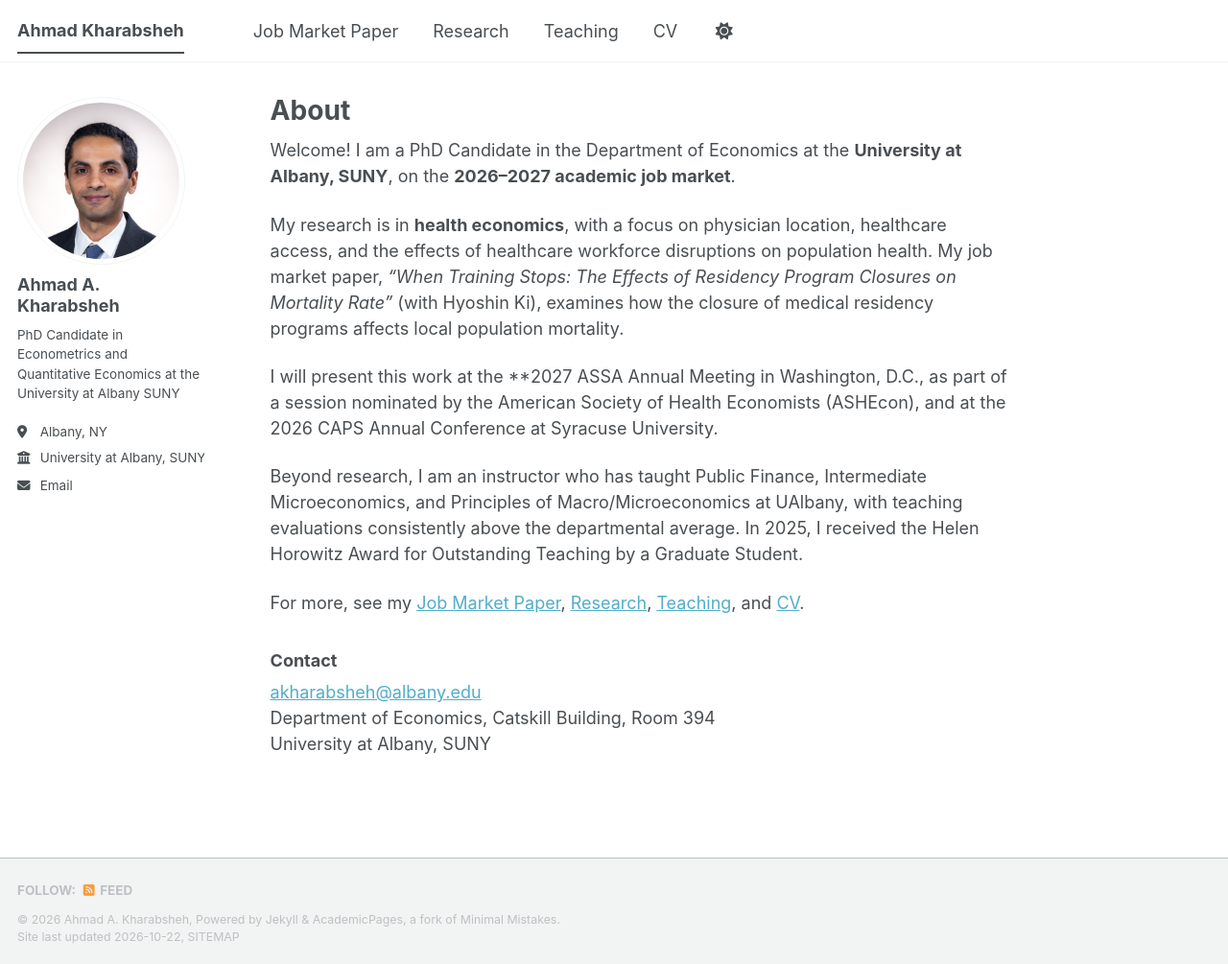
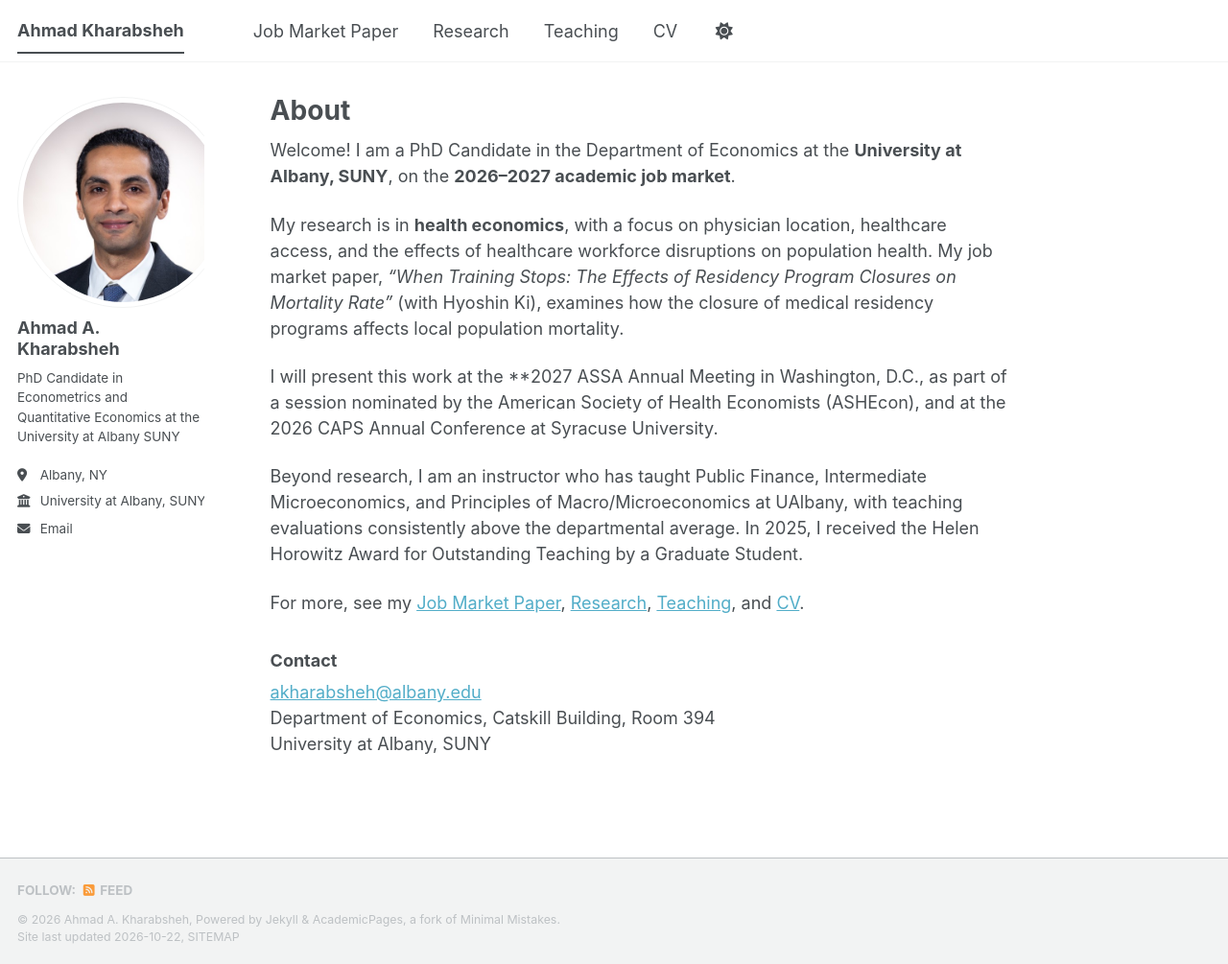
Before and after one commit to Kharabshehahmad/Kharabshehahmad.github.io, a Jekyll site: the page built from _pages/about.md, in a window 1280 px wide and 1005 px high. Shown: the whole window at 96% size. Built offline with Jekyll 4.4.1, drawn with Linux system fonts in a browser that asks for light colours; a script bundle is joined from its source files by our own code; library files that are not in the unit come from our copies.

Commit message:
Update head.html

```diff
--- a/_includes/head.html
+++ b/_includes/head.html
@@ -1,4 +1,17 @@
 <meta name="robots" content="noindex, nofollow">
+<style>
+  .author__avatar img {
+    max-width: 220px !important;
+    border-radius: 50% !important;
+  }
+  @media (min-width: 64em) {
+    .sidebar .author__avatar img {
+      max-width: 220px !important;
+      width: 220px !important;
+      height: 220px !important;
+    }
+  }
+</style>
 {% include base_path %}
 
 <meta charset="utf-8">
```
